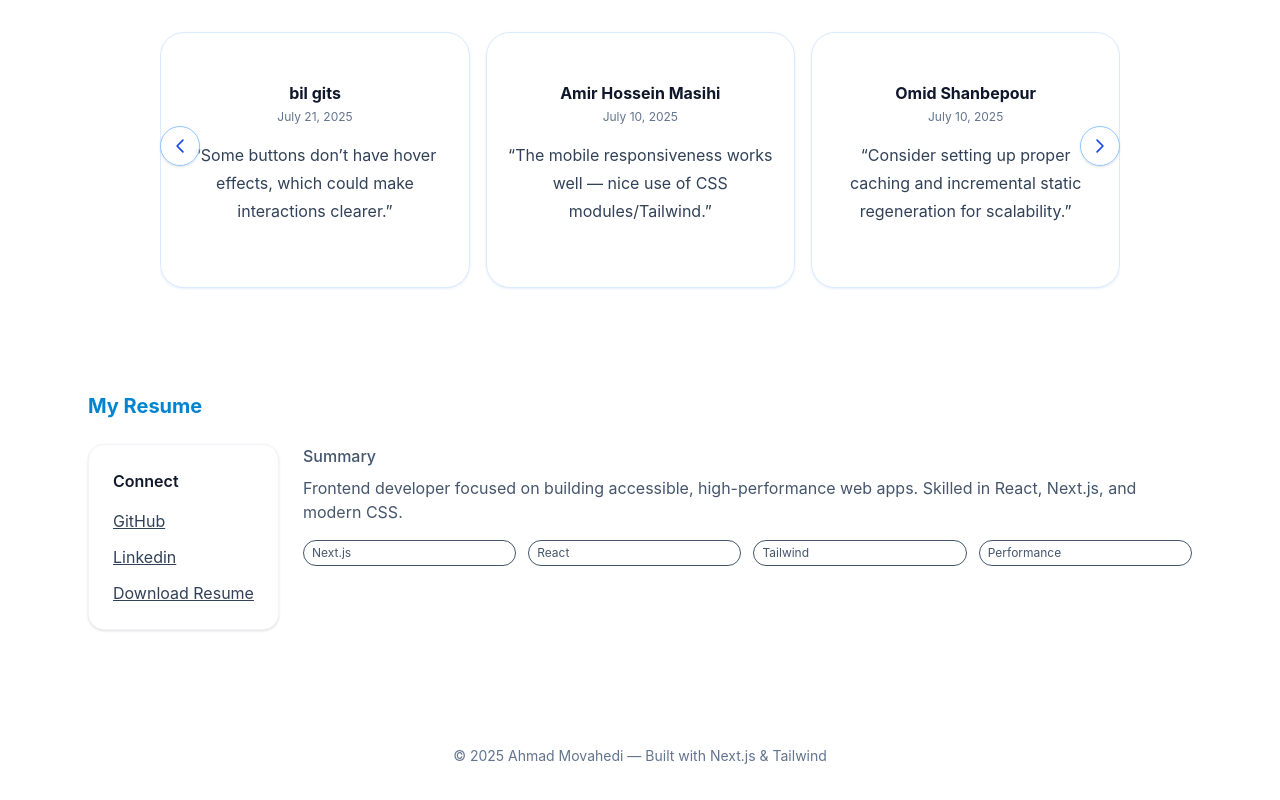
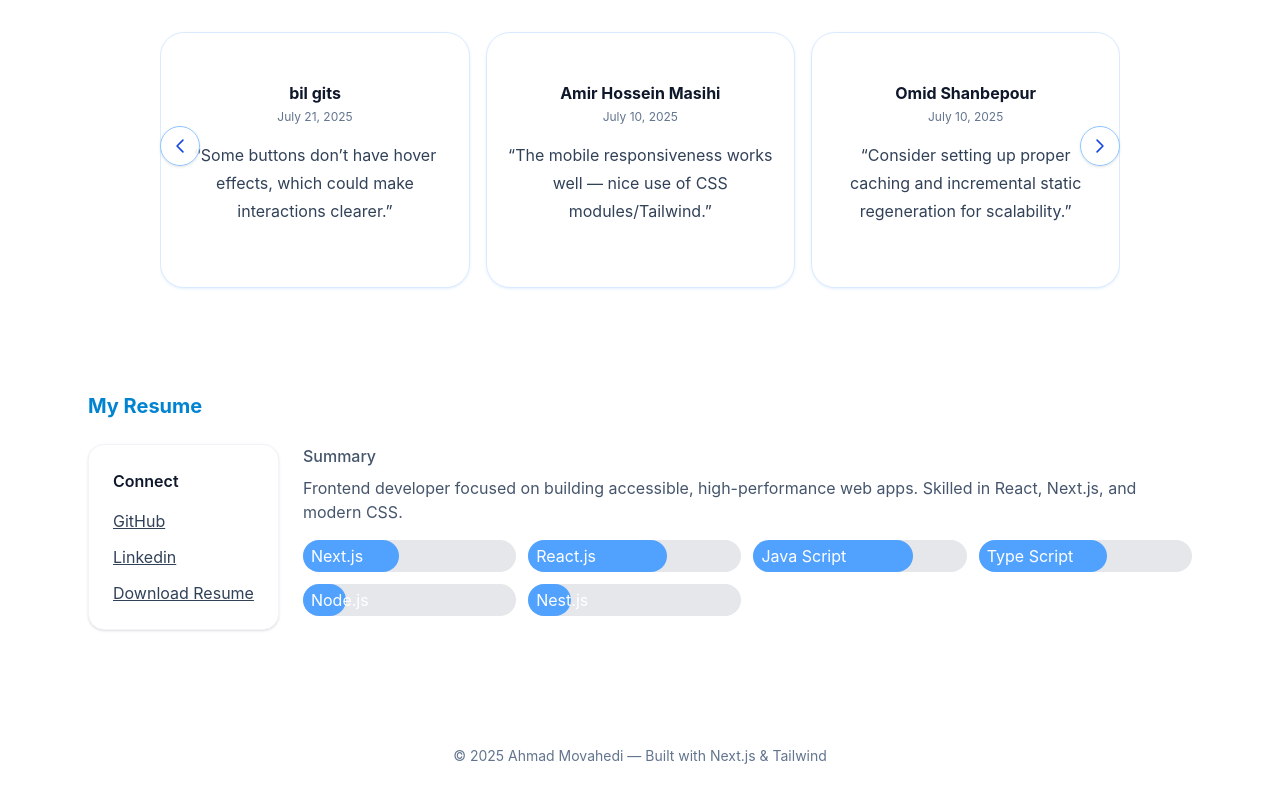
Before and after one commit to mvahmad/portfolio, a Next.js app in the folder blog/: page / in a window 1280 px wide. Shown: the part 1272-2072 px from the top of the page. Built offline with nearby package versions, Linux system fonts and the light colour scheme.

Commit message:
feat : update skils

```diff
--- a/blog/app/components/resume.tsx
+++ b/blog/app/components/resume.tsx
@@ -1,4 +1,11 @@
-
+const skils  = [
+  {"title":"Next.js","style" :{"width": "45%"}},
+  {"title":"React.js","style" :{"width": "65%"}},
+  {"title":"Java Script","style" :{"width": "75%"}},
+  {"title":"Type Script","style" :{"width": "60%"}},
+  {"title":"Node.js","style" :{"width": "20%"}},
+  {"title":"Nest.js","style" :{"width": "20%"}},
+]
 // blog/app/components/resume.tsx
 export default function Resume({id}: {id: string}) {
   return (
@@ -28,10 +35,32 @@ export default function Resume({id}: {id: string}) {
               </p>
 
               <div className="mt-4 grid grid-cols-2 sm:grid-cols-4 gap-3">
-                <span className="text-xs border px-2 py-1 rounded-full">Next.js</span>
-                <span className="text-xs border px-2 py-1 rounded-full">React</span>
-                <span className="text-xs border px-2 py-1 rounded-full">Tailwind</span>
-                <span className="text-xs border px-2 py-1 rounded-full">Performance</span>
+                {/* <div className="w-full bg-gray-200 rounded-full  dark:bg-gray-700">
+                 <div className="bg-blue-400  px-2 py-1 text-white text-semibold  rounded-full" style={{"width": "45%"}} >Next.js</div>
+                </div>
+                <div className="w-full bg-gray-200 rounded-full  dark:bg-gray-700">
+                 <div className="bg-blue-400  px-2 py-1 text-white text-semibold  rounded-full" style={{"width": "70%"}} >React</div>
+                </div>
+                <div className="w-full bg-gray-200 rounded-full  dark:bg-gray-700">
+                 <div className="bg-blue-400  px-2 py-1 text-white text-semibold  rounded-full" style={{"width": "70%"}} >Tailwind</div>
+                </div>
+                 <div className="w-full bg-gray-200 rounded-full  dark:bg-gray-700">
+                  <div className="bg-blue-400  px-2 py-1 text-white text-semibold  rounded-full" style={{"width": "90%"}} >Java Script</div>
+                </div>
+                 */}
+                 {skils.map((item,index)=>{
+                  return(
+                     <div key={index} className="w-full bg-gray-200 rounded-full h-[2rem] dark:bg-gray-700">
+                        <div className="bg-blue-400  px-2 py-1 text-white text-semibold h-[2rem] rounded-full" style={item.style} >
+                          {item.title}
+                        </div>
+                     </div>
+                  )
+                 })
+
+                 }
+
+
               </div>
             </div>
           </div>
```
